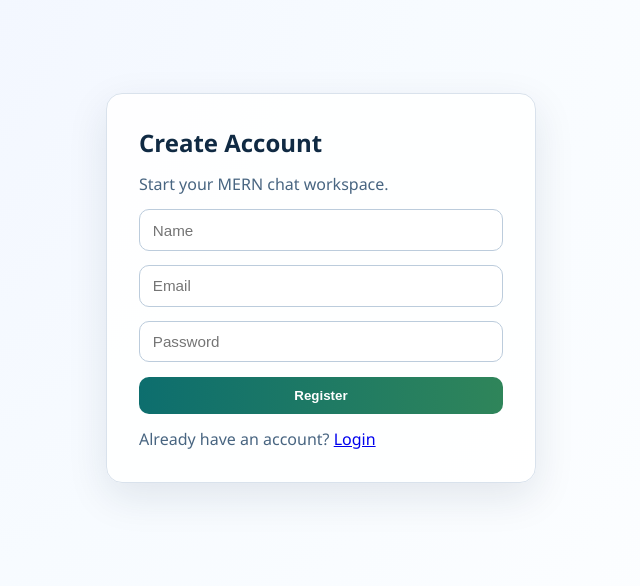
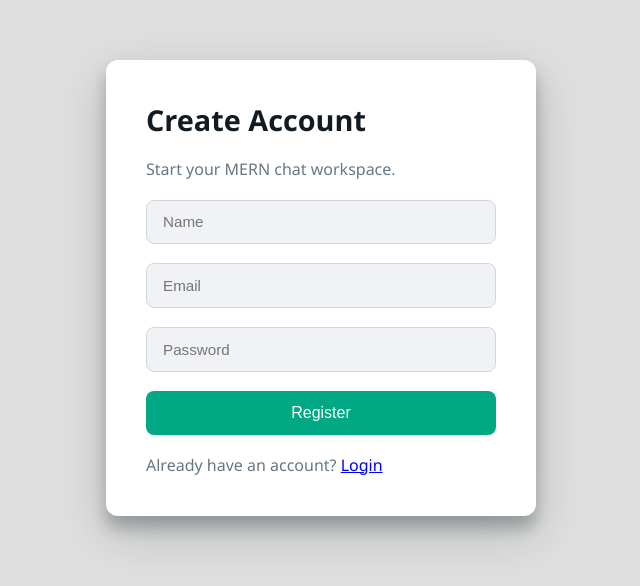
Before and after one commit to Dhivanujan/nexttalk-realtime-chat, a React (Vite) app in the folder client/: page /register in a window 1280 px wide. Shown: the part 112-698 px from the top of the page, without its empty margins (319-959 px from the left). Built offline with nearby package versions, Linux system fonts and the light colour scheme; no server answers.

Commit message:
feat: enhance UI styles for improved layout and user experience

```diff
--- a/client/src/styles.css
+++ b/client/src/styles.css
@@ -1,7 +1,7 @@
 :root {
-  font-family: "Segoe UI", Tahoma, Geneva, Verdana, sans-serif;
-  color: #102a43;
-  background: radial-gradient(circle at top left, #f0f4ff 0%, #f7fbff 50%, #ffffff 100%);
+  font-family: "Segoe UI", -apple-system, BlinkMacSystemFont, "Helvetica Neue", Arial, sans-serif;
+  color: #111b21;
+  background-color: #dfdfdf;
 }
 
 * {
@@ -13,202 +13,275 @@ body {
   min-height: 100vh;
 }
 
-.center-screen {
-  min-height: 100vh;
+/* Custom Scrollbar */
+::-webkit-scrollbar {
+  width: 6px;
+  height: 6px;
+}
+::-webkit-scrollbar-track {
+  background: transparent;
+}
+::-webkit-scrollbar-thumb {
+  background: rgba(0,0,0,0.2);
+  border-radius: 10px;
+}
+
+/* Base App Layout (WhatsApp Web Style) */
+#root {
   display: grid;
   place-items: center;
+  height: 100vh;
+  padding: 20px;
 }
 
-.auth-page {
-  min-height: 100vh;
+.center-screen, .auth-page {
+  min-height: calc(100vh - 40px);
   display: grid;
   place-items: center;
-  padding: 2rem;
+  width: 100%;
 }
 
 .auth-card {
   width: min(430px, 100%);
   display: grid;
-  gap: 0.9rem;
-  background: rgba(255, 255, 255, 0.92);
-  border: 1px solid #d9e2ec;
-  border-radius: 16px;
-  padding: 2rem;
-  box-shadow: 0 14px 40px rgba(16, 42, 67, 0.1);
+  gap: 1.2rem;
+  background: #ffffff;
+  border-radius: 12px;
+  padding: 2.5rem;
+  box-shadow: 0 17px 50px 0 rgba(11,20,26,.19), 0 12px 15px 0 rgba(11,20,26,.24);
 }
 
-.auth-card h1 {
-  margin: 0;
-  font-size: 1.5rem;
+.auth-card h1 { margin: 0; font-size: 1.8rem; color: #111b21; }
+.auth-card p { margin: 0; color: #667781; }
+
+.auth-card input, .search-input {
+  border: 1px solid #d1d7db;
+  border-radius: 8px;
+  padding: 0.8rem 1rem;
+  font-size: 0.95rem;
+  width: 100%;
+  background: #f0f2f5;
+  transition: background 0.2s, border-color 0.2s;
 }
 
-.auth-card p {
-  margin: 0;
-  color: #486581;
+.search-input {
+  background: #f0f2f5;
+  border: none;
+  border-radius: 8px;
+  padding: 8px 12px;
 }
 
-.auth-card input,
-.composer input,
-.search-input {
-  border: 1px solid #bcccdc;
-  border-radius: 10px;
-  padding: 0.7rem 0.8rem;
-  font-size: 0.95rem;
+.auth-card input:focus, .search-input:focus {
+  background: #ffffff;
+  border-color: #00a884;
+  outline: none;
 }
 
-.auth-card button,
-.composer button,
-.ghost {
+.auth-card button, .composer button, .ghost {
   border: 0;
-  border-radius: 10px;
-  padding: 0.7rem 1rem;
+  border-radius: 8px;
+  padding: 0.8rem 1.2rem;
   cursor: pointer;
-  font-weight: 600;
+  font-weight: 500;
+  font-size: 1rem;
+  transition: opacity 0.2s, background 0.2s;
 }
 
-.auth-card button,
-.composer button {
+.auth-card button, .composer button {
   color: white;
-  background: linear-gradient(90deg, #0d6e6e 0%, #2f855a 100%);
+  background: #00a884;
+}
+
+.auth-card button:hover, .composer button:hover {
+  background: #018f6f;
 }
 
 .ghost {
-  color: #0d6e6e;
-  background: #e6fffa;
+  color: #00a884;
+  background: transparent;
+  padding: 0.4rem 0.8rem;
 }
+.ghost:hover { background: #f0f2f5; }
 
-.error-text {
-  color: #b42318;
-  font-size: 0.85rem;
-}
+.error-text { color: #f22c46; font-size: 0.85rem; }
 
+/* Desktop Chat Shell */
 .chat-shell {
-  min-height: 100vh;
+  height: calc(100vh - 40px);
+  width: 100%;
+  max-width: 1600px;
   display: grid;
-  grid-template-columns: 320px 1fr;
+  grid-template-columns: 380px 1fr;
+  background: #fff;
+  border-radius: 12px;
+  box-shadow: 0 17px 50px 0 rgba(11,20,26,.19), 0 12px 15px 0 rgba(11,20,26,.24);
+  overflow: hidden;
 }
 
 .left-panel {
-  background: rgba(255, 255, 255, 0.88);
-  backdrop-filter: blur(8px);
-  border-right: 1px solid #d9e2ec;
-  padding: 1rem;
-  display: grid;
-  gap: 1rem;
-  overflow-y: auto;
+  background: #ffffff;
+  border-right: 1px solid #d1d7db;
+  display: flex;
+  flex-direction: column;
 }
 
 .panel-header {
+  background: #f0f2f5;
+  padding: 10px 16px;
+  height: 60px;
   display: flex;
   justify-content: space-between;
   align-items: center;
+  border-bottom: 1px solid #d1d7db;
 }
 
-.left-panel h2,
-.left-panel h3 {
-  margin: 0;
-}
-
-.left-panel small {
-  color: #627d98;
-}
+.panel-header h2 { margin: 0; font-size: 1.1rem; color: #111b21; font-weight: 500;}
+.panel-header small { color: #667781; }
 
 .list {
-  display: grid;
-  gap: 0.55rem;
-  margin-top: 0.6rem;
-}
-
-.list.compact {
-  max-height: 180px;
+  display: flex;
+  flex-direction: column;
   overflow-y: auto;
+  flex: 1;
 }
 
 .list-item {
   text-align: left;
-  border: 1px solid #d9e2ec;
+  border: none;
+  border-top: 1px solid transparent;
+  border-bottom: 1px solid #f2f2f2;
   background: #fff;
-  border-radius: 10px;
-  padding: 0.7rem;
+  padding: 12px 16px;
   cursor: pointer;
   display: grid;
-  gap: 0.15rem;
+  gap: 4px;
+  transition: background 0.2s;
 }
 
+.list-item:hover { background: #f5f6f6; }
+.list-item.active { background: #f0f2f5; }
+
 .list-item strong {
-  font-size: 0.95rem;
+  font-size: 1.05rem;
+  color: #111b21;
+  font-weight: 400;
 }
 
 .list-item span {
-  color: #486581;
-  font-size: 0.82rem;
+  color: #667781;
+  font-size: 0.85rem;
+  white-space: nowrap;
+  overflow: hidden;
+  text-overflow: ellipsis;
 }
 
-.list-item.active {
-  border-color: #0d6e6e;
-  background: #ecfeff;
-}
-
+/* Chat Panel Area */
 .chat-panel {
   display: grid;
-  grid-template-rows: auto 1fr auto;
+  grid-template-rows: 60px 1fr auto;
+  background: #efeae2;
+  /* subtle whatsapp background pattern */
+  background-image: url("https://user-images.githubusercontent.com/15075759/28719144-86dc0f70-73b1-11e7-911d-60d70fcded21.png");
+  background-size: initial;
 }
 
 .chat-header {
-  padding: 1rem 1.2rem;
-  border-bottom: 1px solid #d9e2ec;
-  background: rgba(255, 255, 255, 0.75);
-  backdrop-filter: blur(6px);
+  padding: 10px 16px;
+  background: #f0f2f5;
+  display: flex;
+  align-items: center;
+  border-bottom: 1px solid #d1d7db;
 }
 
-.chat-header h3 {
-  margin: 0;
-}
+.chat-header h3 { margin: 0; font-size: 1.1rem; font-weight: 500; color: #111b21; }
 
 .message-stream {
-  padding: 1rem;
+  padding: 20px 5%;
   overflow-y: auto;
-  display: grid;
-  gap: 0.5rem;
+  display: flex;
+  flex-direction: column;
+  gap: 4px;
 }
 
 .message {
-  max-width: min(600px, 80%);
-  border: 1px solid #d9e2ec;
+  max-width: 65%;
+  border: none;
   background: #ffffff;
-  border-radius: 10px;
-  padding: 0.6rem 0.75rem;
+  border-radius: 8px;
+  padding: 6px 7px 8px 9px;
+  box-shadow: 0 1px 0.5px rgba(11,20,26,.13);
+  position: relative;
+  align-self: flex-start;
 }
 
 .message.own {
-  margin-left: auto;
-  border-color: #0d6e6e;
-  background: #ecfeff;
+  align-self: flex-end;
+  background: #d9fdd3;
+}
+
+/* Arrow for first message in block / visually pleasing */
+.message::before {
+  content: "";
+  position: absolute;
+  top: 0;
+  width: 12px;
+  height: 12px;
+}
+.message:not(.own)::before {
+  left: -8px;
+  background: linear-gradient(135deg, transparent 50%, #ffffff 50%);
+}
+.message.own::before {
+  right: -8px;
+  background: linear-gradient(-135deg, transparent 50%, #d9fdd3 50%);
 }
 
 .message-meta {
-  font-size: 0.75rem;
-  color: #627d98;
-  margin-bottom: 0.2rem;
+  font-size: 0.8rem;
+  color: #111b21;
+  font-weight: 500;
+  margin-bottom: 4px;
+}
+.message.own .message-meta { display: none; } /* Hide own name */
+
+.message .body {
+  font-size: 0.95rem;
+  color: #111b21;
+  line-height: 1.3;
+  margin-bottom: 2px;
+  word-wrap: break-word;
 }
 
+/* Composer Area */
 .composer {
-  display: grid;
-  grid-template-columns: 1fr auto;
-  gap: 0.75rem;
-  border-top: 1px solid #d9e2ec;
-  padding: 1rem;
-  background: rgba(255, 255, 255, 0.85);
+  display: flex;
+  flex-direction: column;
+  gap: 10px;
+  padding: 12px 16px;
+  background: #f0f2f5;
+  border-top: 1px solid #d1d7db;
 }
 
+.composer input {
+  flex: 1;
+  border: none;
+  border-radius: 8px;
+  padding: 10px 14px;
+  font-size: 0.95rem;
+  background: #ffffff;
+}
+
+.composer input:focus { outline: none; }
+
 @media (max-width: 900px) {
+  #root { padding: 0; }
   .chat-shell {
+    height: 100vh;
+    border-radius: 0;
     grid-template-columns: 1fr;
   }
-
-  .left-panel {
-    border-right: none;
-    border-bottom: 1px solid #d9e2ec;
-    max-height: 42vh;
-  }
+  .left-panel { border-right: none; }
+  .chat-panel { display: none; } /* On mobile, we need a toggle state between panels */
+  .chat-shell.chat-active .left-panel { display: none; }
+  .chat-shell.chat-active .chat-panel { display: grid; }
 }
```
